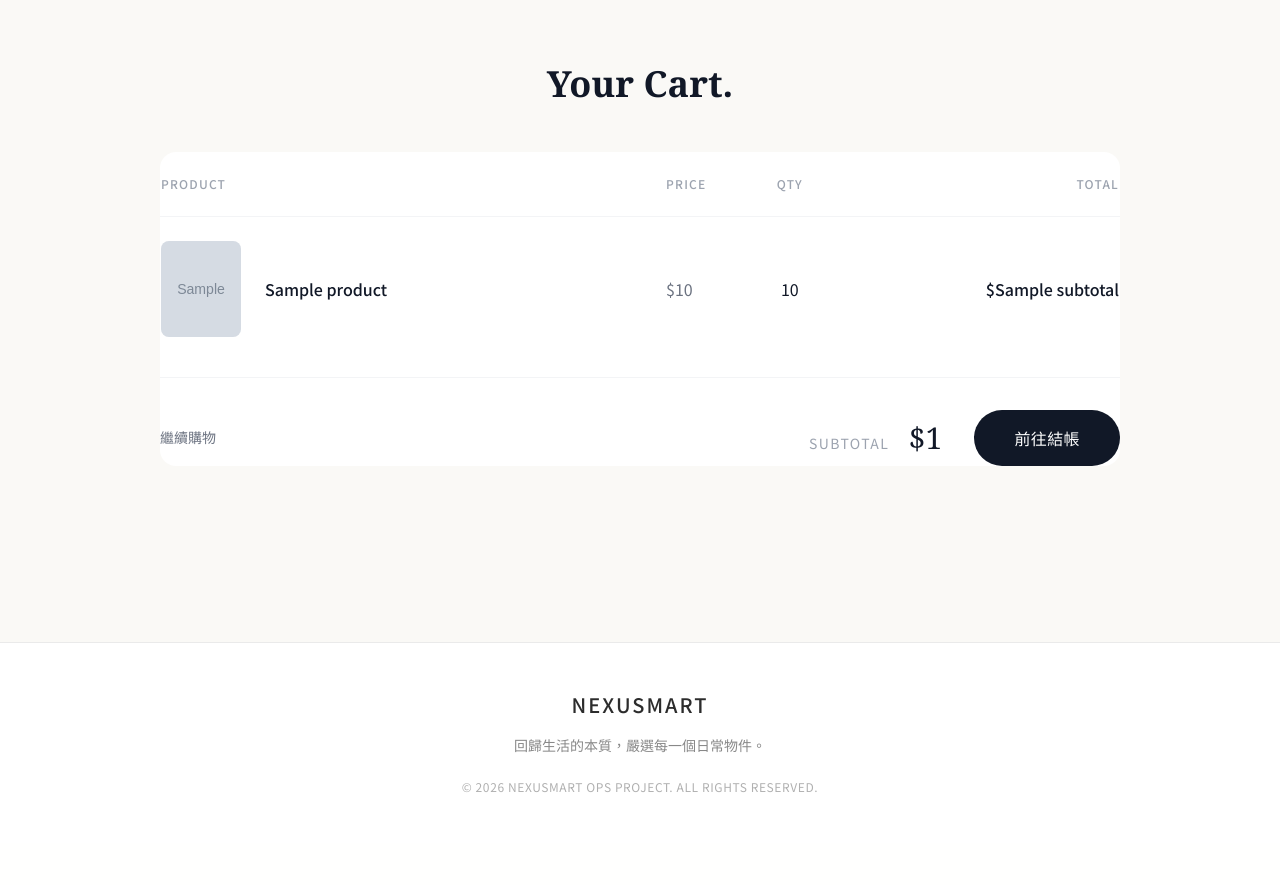
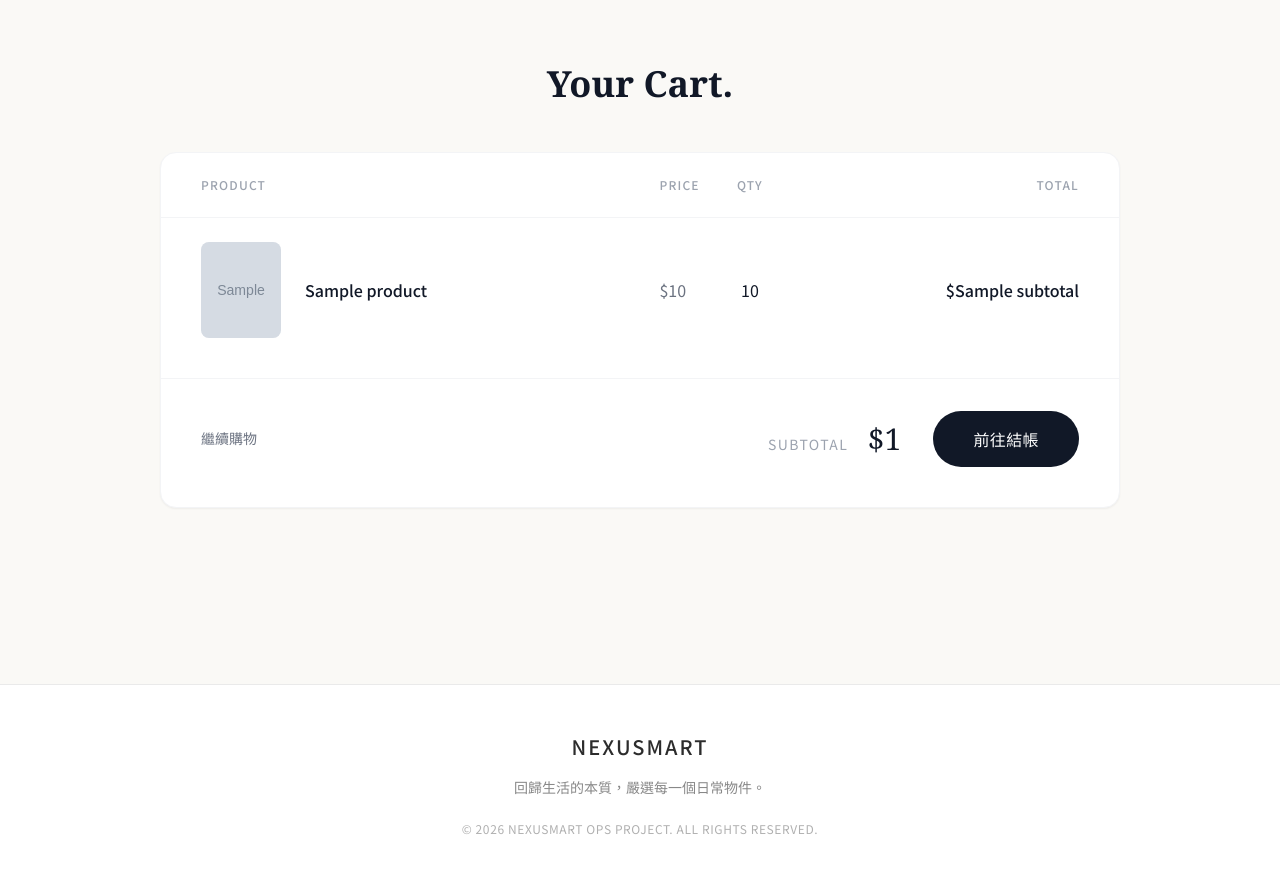
Before and after one commit to 34497225/nexus-mart, a Django app: template templates/carts/detail.html in a window 1280 px wide. Shown: the part 73-958 px from the top of the page. Before the commit the page ends 865 px from the top, so only its background shows below. Run offline with Django 4.2, Linux system fonts and the light colour scheme; the template is opened without the code that fills it: most values are stand-ins (such as "Sample title", 1, 10 or a date in 2020); grey boxes marked "Sample" are stand-in pictures; parts of the project's set-up code (start-up, migrations or seed data) failed here and were passed over; some libraries are stand-ins or nearby versions.

```diff
--- a/templates/carts/detail.html
+++ b/templates/carts/detail.html
@@ -7,20 +7,22 @@
     <h1 class="font-serif text-3xl md:text-4xl font-bold text-gray-900 mb-12 text-center">Your Cart.</h1>
 
     {% if cart_items %}
-        <div class="bg-white rounded-2xl overflow-hidden mb-12">
+        <!-- 加入 shadow-sm 與邊框提升質感 -->
+        <div class="bg-white rounded-2xl overflow-hidden mb-12 shadow-sm border border-gray-100">
             <table class="w-full text-left">
                 <thead>
                     <tr class="text-xs text-gray-400 tracking-widest uppercase border-b border-gray-100">
-                        <th class="py-6 font-medium">Product</th>
+                        <!-- 加入 px-6 sm:px-10 增加左右呼吸空間 -->
+                        <th class="py-6 px-6 sm:px-10 font-medium">Product</th>
                         <th class="py-6 font-medium hidden md:table-cell">Price</th>
                         <th class="py-6 font-medium text-center">Qty</th>
-                        <th class="py-6 font-medium text-right">Total</th>
+                        <th class="py-6 px-6 sm:px-10 font-medium text-right">Total</th>
                     </tr>
                 </thead>
                 <tbody class="divide-y divide-gray-50">
                     {% for item in cart_items %}
                     <tr class="group">
-                        <td class="py-6 flex items-center gap-6">
+                        <td class="py-6 px-6 sm:px-10 flex items-center gap-6">
                             {% if item.product.image %}
                                 <div class="w-20 h-24 bg-gray-50 rounded-lg overflow-hidden flex-shrink-0">
                                     <img src="{{ item.product.image.url }}" class="w-full h-full object-cover">
@@ -30,13 +32,14 @@
                         </td>
                         <td class="py-6 text-gray-500 hidden md:table-cell">${{ item.product.price }}</td>
                         <td class="py-6 text-center text-gray-900">{{ item.quantity }}</td>
-                        <td class="py-6 text-right font-medium text-gray-900">${{ item.subtotal }}</td>
+                        <td class="py-6 px-6 sm:px-10 text-right font-medium text-gray-900">${{ item.subtotal }}</td>
                     </tr>
                     {% endfor %}
                 </tbody>
             </table>
 
-            <div class="pt-8 mt-4 border-t border-gray-100 flex flex-col md:flex-row justify-between items-center gap-8">
+            <!-- 🔹 關鍵修復：加入 pb-10 (下方留白) 與 px-6 sm:px-10 (左右留白) -->
+            <div class="pt-8 pb-10 px-6 sm:px-10 mt-4 border-t border-gray-100 flex flex-col md:flex-row justify-between items-center gap-8">
                 <a href="/" class="text-sm font-medium text-gray-500 hover:text-gray-900 transition-colors border-b border-transparent hover:border-gray-900 pb-0.5">
                     繼續購物
                 </a>
```
